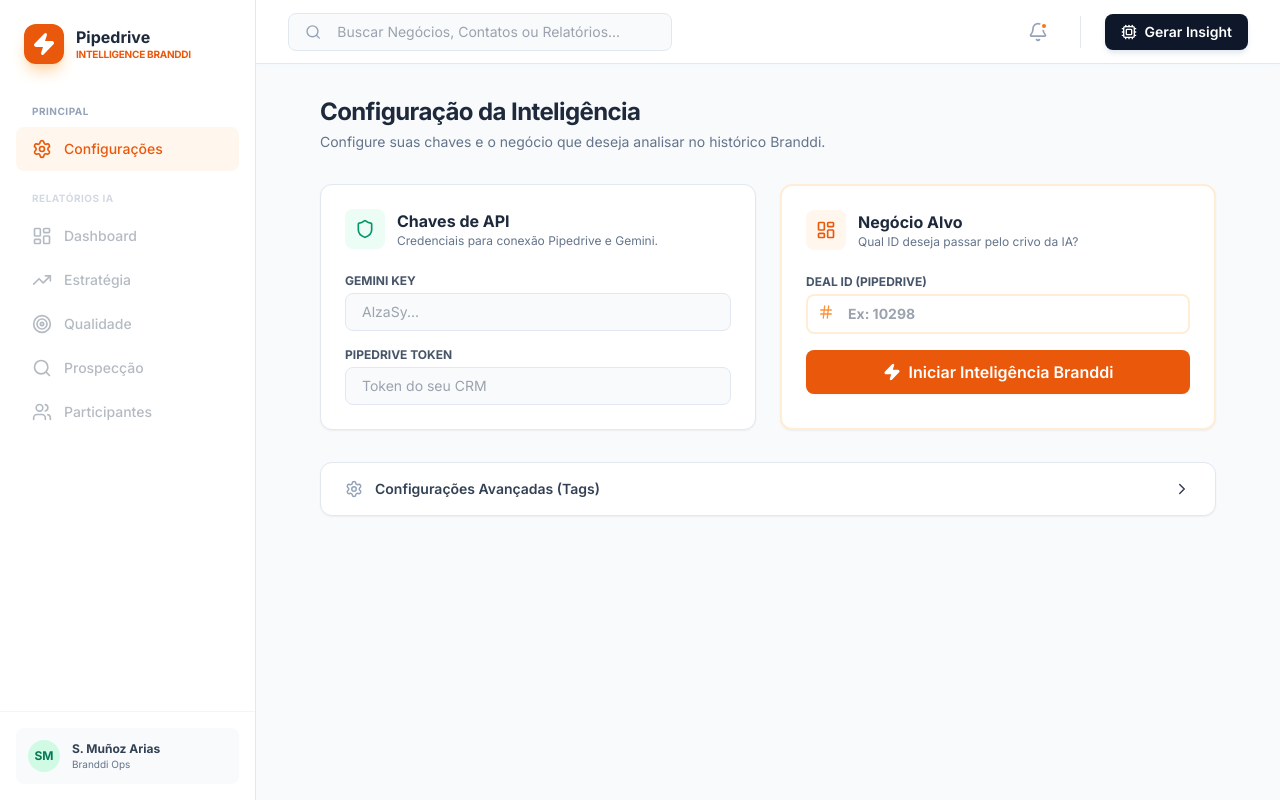
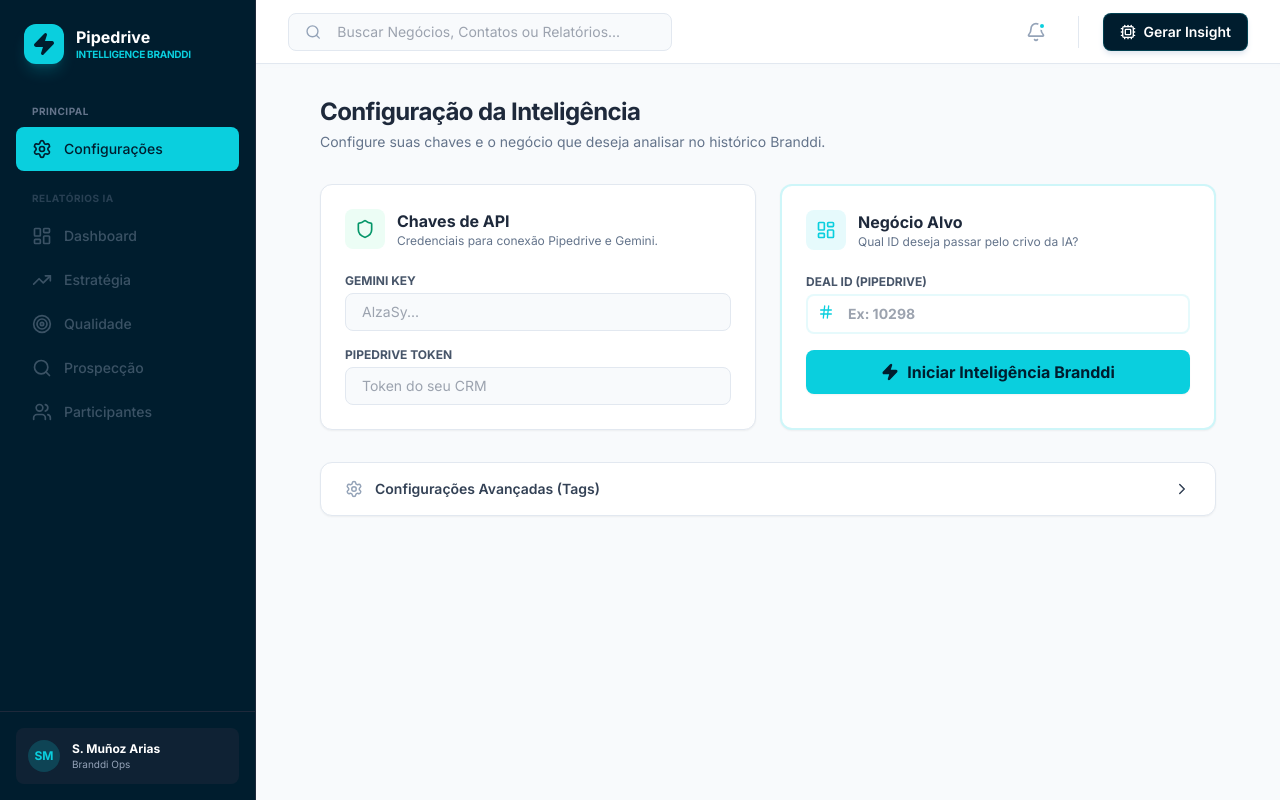
Before and after one commit to smunozarias/crm-intelligence, a React (Vite) app: page / in a window 1280 px wide. Built offline with nearby package versions, Linux system fonts and the light colour scheme.

Commit message:
Branding update: Official Branddi Cyan/Navy and Gemini API error handling fix

```diff
--- a/src/App.jsx
+++ b/src/App.jsx
@@ -34,7 +34,7 @@
   ExternalLink
 } from 'lucide-react';
 
-const GEMINI_MODEL = "gemini-2.0-flash";
+const GEMINI_MODEL = "gemini-1.5-flash";
 
 const App = () => {
   // 1. CONFIGURATION STATES
@@ -280,7 +280,11 @@
         })
       });
 
-      if (!response.ok) throw new Error("Chave Gemini inválida ou limite excedido.");
+      if (!response.ok) {
+        const errorData = await response.json();
+        const errorMessage = errorData.error?.message || "Erro desconhecido na API Gemini";
+        throw new Error(`Erro Gemini: ${errorMessage}`);
+      }
 
       const result = await response.json();
       let rawText = result.candidates?.[0]?.content?.parts?.[0]?.text || "{}";
@@ -310,7 +314,7 @@
   const SidebarIcon = ({ icon: Icon, label, id, active, onClick }) => (
     <div
       onClick={() => onClick(id)}
-      className={`sidebar-item ${active ? 'sidebar-item-active' : ''}`}
+      className={`flex items-center gap-3 px-4 py-3 rounded-lg transition-colors cursor-pointer ${active ? 'bg-branddi-cyan text-branddi-navy font-bold' : 'text-slate-400 hover:bg-slate-800'}`}
     >
       <Icon size={20} />
       <span className="text-sm font-medium">{label}</span>
@@ -327,23 +331,23 @@
   return (
     <div className="flex h-screen bg-slate-50 overflow-hidden">
       {/* SIDEBAR */}
-      <aside className="w-64 bg-white border-r border-slate-200 flex flex-col z-20">
+      <aside className="w-64 bg-branddi-navy border-r border-slate-800 flex flex-col z-20 text-white">
         <div className="p-6 flex items-center gap-3">
-          <div className="w-10 h-10 bg-orange-600 rounded-xl flex items-center justify-center text-white shadow-lg shadow-orange-200">
-            <Zap size={24} fill="white" />
+          <div className="w-10 h-10 bg-branddi-cyan rounded-xl flex items-center justify-center text-branddi-navy shadow-lg shadow-branddi-cyan/20">
+            <Zap size={24} fill="#001D2E" />
           </div>
           <div className="flex flex-col">
-            <span className="font-bold text-slate-800 leading-tight">Pipedrive</span>
-            <span className="text-[10px] font-bold text-orange-600 uppercase tracking-tight">Intelligence Branddi</span>
+            <span className="font-bold text-white leading-tight">Pipedrive</span>
+            <span className="text-[10px] font-bold text-branddi-cyan uppercase tracking-tight">Intelligence Branddi</span>
           </div>
         </div>
 
         <nav className="flex-1 px-4 py-4 space-y-1 overflow-y-auto">
-          <p className="text-[10px] font-bold text-slate-400 uppercase tracking-wider px-4 mb-2">Principal</p>
+          <p className="text-[10px] font-bold text-slate-500 uppercase tracking-wider px-4 mb-2">Principal</p>
           <SidebarIcon icon={Settings} label="Configurações" id="config" active={activeTab === 'config'} onClick={setActiveTab} />
 
           <div className={`pt-4 ${!analysis ? 'opacity-40 pointer-events-none' : ''}`}>
-            <p className="text-[10px] font-bold text-slate-400 uppercase tracking-wider px-4 mb-2">Relatórios IA</p>
+            <p className="text-[10px] font-bold text-slate-500 uppercase tracking-wider px-4 mb-2">Relatórios IA</p>
             <SidebarIcon icon={LayoutDashboard} label="Dashboard" id="dashboard" active={activeTab === 'dashboard'} onClick={setActiveTab} />
             <SidebarIcon icon={TrendingUp} label="Estratégia" id="estrategia" active={activeTab === 'estrategia'} onClick={setActiveTab} />
             <SidebarIcon icon={Target} label="Qualidade" id="qualidade" active={activeTab === 'qualidade'} onClick={setActiveTab} />
@@ -352,12 +356,12 @@
           </div>
         </nav>
 
-        <div className="p-4 border-t border-slate-100">
-          <div className="bg-slate-50 p-3 rounded-lg flex items-center gap-3 cursor-pointer hover:bg-slate-100 transition-colors">
-            <div className="w-8 h-8 rounded-full bg-emerald-100 flex items-center justify-center text-emerald-700 font-bold text-xs">SM</div>
+        <div className="p-4 border-t border-slate-800">
+          <div className="bg-slate-800/50 p-3 rounded-lg flex items-center gap-3 cursor-pointer hover:bg-slate-800 transition-colors">
+            <div className="w-8 h-8 rounded-full bg-branddi-cyan/20 flex items-center justify-center text-branddi-cyan font-bold text-xs">SM</div>
             <div className="flex-1 overflow-hidden">
-              <p className="text-xs font-bold text-slate-700 truncate">S. Muñoz Arias</p>
-              <p className="text-[10px] text-slate-500 truncate">Branddi Ops</p>
+              <p className="text-xs font-bold text-white truncate">S. Muñoz Arias</p>
+              <p className="text-[10px] text-slate-400 truncate">Branddi Ops</p>
             </div>
           </div>
         </div>
@@ -375,12 +379,12 @@
             />
           </div>
           <div className="flex items-center gap-4">
-            <button className="p-2 text-slate-400 hover:text-slate-600 transition-colors relative">
+            <button className="p-2 text-slate-400 hover:text-branddi-cyan transition-colors relative">
               <Bell size={20} />
-              <span className="absolute top-2 right-2 w-2 h-2 bg-orange-500 rounded-full border-2 border-white"></span>
+              <span className="absolute top-2 right-2 w-2 h-2 bg-branddi-cyan rounded-full border-2 border-white"></span>
             </button>
             <div className="h-8 w-[1px] bg-slate-200 mx-2"></div>
-            <button className="flex items-center gap-2 bg-slate-900 text-white px-4 py-2 rounded-lg text-sm font-semibold hover:bg-slate-800 transition-all shadow-md shadow-slate-200 active:scale-95">
+            <button className="flex items-center gap-2 bg-branddi-navy text-white px-4 py-2 rounded-lg text-sm font-semibold hover:bg-slate-800 transition-all shadow-md shadow-slate-200 active:scale-95 border border-branddi-cyan/20">
               <Cpu size={16} />
               <span>Gerar Insight</span>
             </button>
@@ -441,9 +445,9 @@
                 </div>
 
                 {/* DEAL CARD */}
-                <div className="card p-6 border-2 border-orange-100">
+                <div className="card p-6 border-2 border-branddi-cyan/20">
                   <div className="flex items-center gap-3 mb-6">
-                    <div className="w-10 h-10 bg-orange-50 text-orange-600 rounded-lg flex items-center justify-center">
+                    <div className="w-10 h-10 bg-branddi-cyan/10 text-branddi-cyan rounded-lg flex items-center justify-center">
                       <LayoutDashboard size={20} />
                     </div>
                     <div>
@@ -456,12 +460,12 @@
                     <div>
                       <label className="text-xs font-bold text-slate-600 mb-1 block uppercase">Deal ID (Pipedrive)</label>
                       <div className="relative">
-                        <Hash className="absolute left-3 top-2.5 text-orange-400" size={16} />
+                        <Hash className="absolute left-3 top-2.5 text-branddi-cyan" size={16} />
                         <input
                           type="text"
                           value={dealId}
                           onChange={(e) => setDealId(e.target.value)}
-                          className="w-full bg-white border-2 border-orange-100 rounded-lg pl-10 pr-4 py-2 text-sm font-bold text-orange-600 focus:border-orange-500 outline-none transition-all"
+                          className="w-full bg-white border-2 border-branddi-cyan/10 rounded-lg pl-10 pr-4 py-2 text-sm font-bold text-branddi-navy focus:border-branddi-cyan outline-none transition-all"
                           placeholder="Ex: 10298"
                         />
                       </div>
@@ -470,12 +474,12 @@
                     <button
                       onClick={handleStartProcess}
                       disabled={status === 'fetching' || status === 'analyzing'}
-                      className="btn-primary w-full flex items-center justify-center gap-2"
+                      className="w-full bg-branddi-cyan hover:bg-[#08b8c7] text-branddi-navy font-bold py-2.5 px-6 rounded-lg shadow-sm transition-all disabled:opacity-50 disabled:cursor-not-allowed active:scale-[0.98] flex items-center justify-center gap-2"
                     >
                       {status === 'fetching' || status === 'analyzing' ? (
                         <Loader2 className="animate-spin" size={20} />
                       ) : (
-                        <Zap size={18} fill="white" />
+                        <Zap size={18} fill="#001D2E" />
                       )}
                       <span>Iniciar Inteligência Branddi</span>
                     </button>
@@ -539,13 +543,13 @@
               <div className="flex flex-col md:flex-row md:items-center justify-between gap-4 border-b border-slate-200 pb-8">
                 <div>
                   <div className="flex items-center gap-2 mb-2">
-                    <span className="bg-orange-100 text-orange-700 text-[10px] font-bold px-2 py-0.5 rounded-full uppercase">Análise em tempo real</span>
+                    <span className="bg-branddi-cyan/20 text-branddi-navy text-[10px] font-bold px-2 py-0.5 rounded-full uppercase border border-branddi-cyan/30">Análise em tempo real</span>
                     <span className="text-slate-300">•</span>
                     <span className="text-slate-500 text-xs font-medium">Extraído em {new Date().toLocaleTimeString()}</span>
                   </div>
                   <h1 className="text-3xl font-extrabold text-slate-800 tracking-tight">Análise do Deal #{dealId}</h1>
                   <p className="text-slate-500 text-sm mt-1 flex items-center gap-1.5">
-                    <Target size={14} className="text-orange-500" />
+                    <Target size={14} className="text-branddi-cyan" />
                     Status do Algoritmo: <span className="text-emerald-600 font-bold">Processado com Sucesso</span>
                   </p>
                 </div>
--- a/src/index.css
+++ b/src/index.css
@@ -23,11 +23,11 @@
   }
 
   .sidebar-item-active {
-    @apply bg-orange-50 text-orange-600 font-medium;
+    @apply bg-branddi-cyan text-branddi-navy font-bold;
   }
 
   .btn-primary {
-    @apply bg-orange-600 hover:bg-orange-700 text-white font-semibold py-2.5 px-6 rounded-lg shadow-sm transition-all disabled:opacity-50 disabled:cursor-not-allowed active:scale-[0.98];
+    @apply bg-branddi-cyan hover:bg-[#08b8c7] text-branddi-navy font-bold py-2.5 px-6 rounded-lg shadow-sm transition-all disabled:opacity-50 disabled:cursor-not-allowed active:scale-[0.98];
   }
 }
 
--- a/tailwind.config.js
+++ b/tailwind.config.js
@@ -6,6 +6,12 @@
   ],
   theme: {
     extend: {
+      colors: {
+        branddi: {
+          cyan: '#0ACFDE',
+          navy: '#001D2E',
+        }
+      },
       fontFamily: {
         sans: ['Inter', '-apple-system', 'BlinkMacSystemFont', 'Segoe UI', 'sans-serif'],
       },
```
